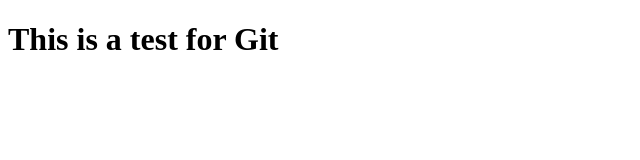
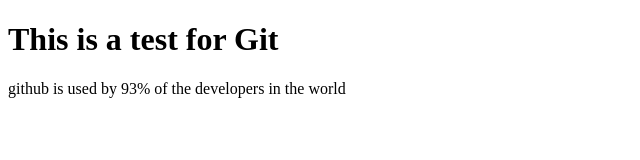
Before and after one commit to VALENTINE-it/KLB-cover-page-Publishing, a plain HTML site: page index.html in a window 1280 px wide. Shown: the whole page, without its empty margins (0-640 px from the left). Drawn offline with Linux system fonts and the light colour scheme.

Commit message:
Update index.html

```diff
--- a/index.html
+++ b/index.html
@@ -7,5 +7,6 @@
 </head>
 <body>
     <h1>This is a test for Git</h1>
+    <p>github is used by 93% of the developers in the world</p>
 </body>
 </html>
```
